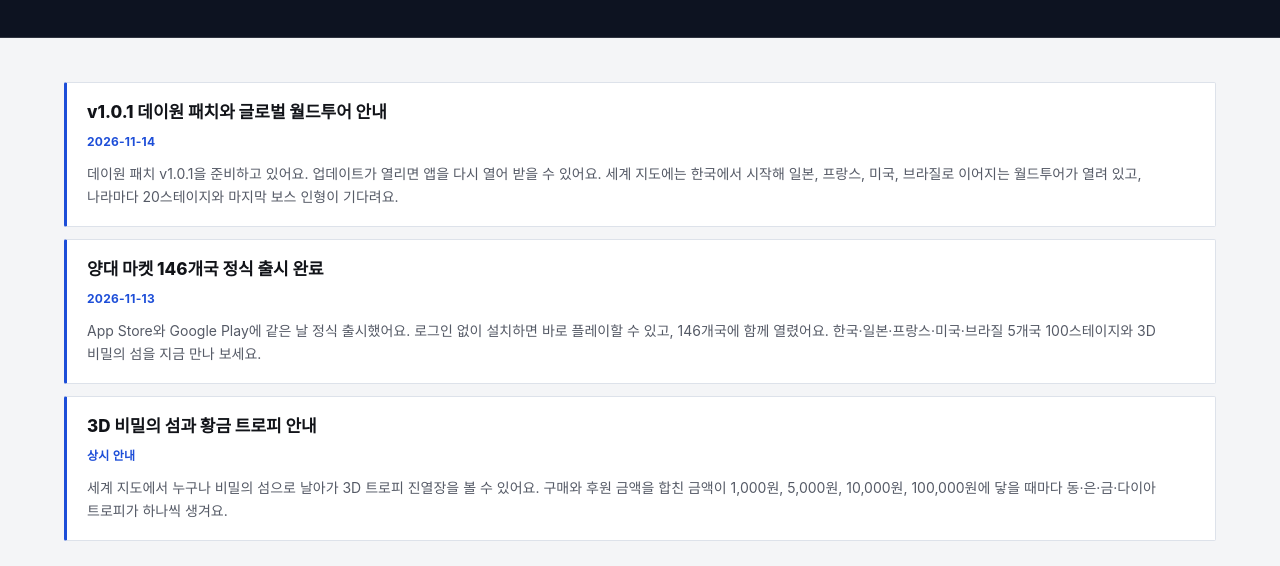
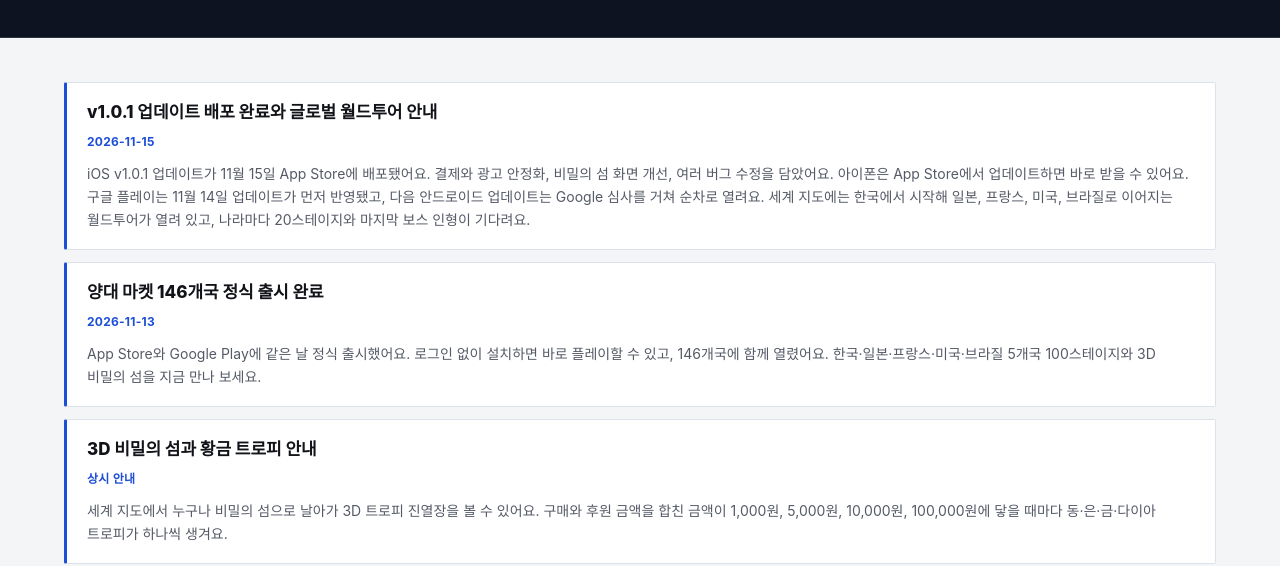
Before and after one commit to onemoregrab/onemoregrab.github.io, a plain HTML site: page notice/index.html in a window 1280 px wide. Shown: the part 247-813 px from the top of the page. Drawn offline with Linux system fonts and the light colour scheme; no server answers; a web font is replaced by a local one.

Commit message:
공지 2번 v1.0.1 배포 완료로 갱신(iOS 11-15 배포, 안드로이드 11-14 반영·차기 심사 중)

```diff
--- a/notice/index.html
+++ b/notice/index.html
@@ -93,9 +93,9 @@
     <div class="wrap">
       <ul class="notices" id="notice-list" data-limit="0" aria-live="polite">
         <li id="worldtour">
-          <h3>v1.0.1 데이원 패치와 글로벌 월드투어 안내</h3>
-          <time datetime="2026-11-14">2026-11-14</time>
-          <p>데이원 패치 v1.0.1을 준비하고 있어요. 업데이트가 열리면 앱을 다시 열어 받을 수 있어요. 세계 지도에는 한국에서 시작해 일본, 프랑스, 미국, 브라질로 이어지는 월드투어가 열려 있고, 나라마다 20스테이지와 마지막 보스 인형이 기다려요.</p>
+          <h3>v1.0.1 업데이트 배포 완료와 글로벌 월드투어 안내</h3>
+          <time datetime="2026-11-15">2026-11-15</time>
+          <p>iOS v1.0.1 업데이트가 11월 15일 App Store에 배포됐어요. 결제와 광고 안정화, 비밀의 섬 화면 개선, 여러 버그 수정을 담았어요. 아이폰은 App Store에서 업데이트하면 바로 받을 수 있어요. 구글 플레이는 11월 14일 업데이트가 먼저 반영됐고, 다음 안드로이드 업데이트는 Google 심사를 거쳐 순차로 열려요. 세계 지도에는 한국에서 시작해 일본, 프랑스, 미국, 브라질로 이어지는 월드투어가 열려 있고, 나라마다 20스테이지와 마지막 보스 인형이 기다려요.</p>
         </li>
         <li id="launch">
           <h3>양대 마켓 146개국 정식 출시 완료</h3>
--- a/sitemap.xml
+++ b/sitemap.xml
@@ -1,7 +1,7 @@
 <?xml version="1.0" encoding="UTF-8"?>
 <urlset xmlns="http://www.sitemaps.org/schemas/sitemap/0.9">
   <url><loc>https://onemoregrab.github.io/</loc><lastmod>2026-11-14</lastmod></url>
-  <url><loc>https://onemoregrab.github.io/notice/</loc><lastmod>2026-11-14</lastmod></url>
+  <url><loc>https://onemoregrab.github.io/notice/</loc><lastmod>2026-11-15</lastmod></url>
   <url><loc>https://onemoregrab.github.io/support/</loc><lastmod>2026-11-14</lastmod></url>
   <url><loc>https://onemoregrab.github.io/legal/terms/</loc><lastmod>2026-11-14</lastmod></url>
   <url><loc>https://onemoregrab.github.io/legal/privacy/</loc><lastmod>2026-11-14</lastmod></url>
```
